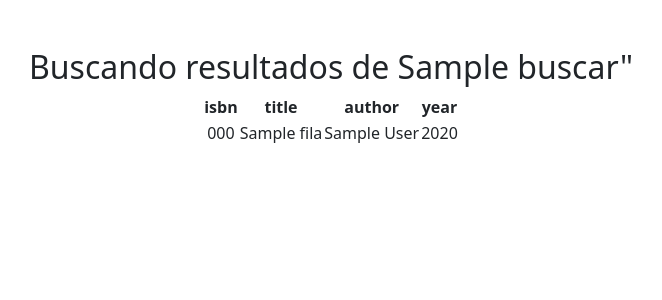
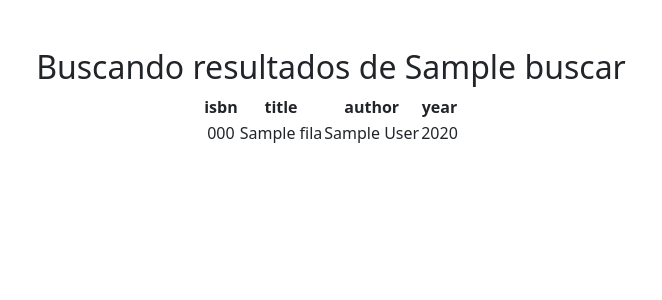
Before and after one commit to rolandob18/cs50w-project1, a Flask app: template templates/libros_libros.html in a window 1280 px wide. Shown: the part 66-366 px from the top of the page, without its empty margins (309-971 px from the left). Run offline with Flask 2, Linux system fonts and the light colour scheme; the template is opened without the code that fills it: most values are stand-ins (such as "Sample title", 1, 10 or a date in 2020); parts of the project's set-up code (start-up, migrations or seed data) failed here and were passed over.

Commit message:
Update libros_libros.html

```diff
--- a/templates/libros_libros.html
+++ b/templates/libros_libros.html
@@ -8,9 +8,9 @@
 {% block main %}
 
     {% if resultados %}
-    <h2>Buscando resultados de {{ buscar }}"</h2>
+    <h2>Buscando resultados de {{ buscar }}</h2>
 
-    <table class="mx-auto w-auto" ">
+    <table class="mx-auto w-auto" class="table table-striped-columns">
         <tr>
             <th>isbn</th>
             <th>title</th>
```
